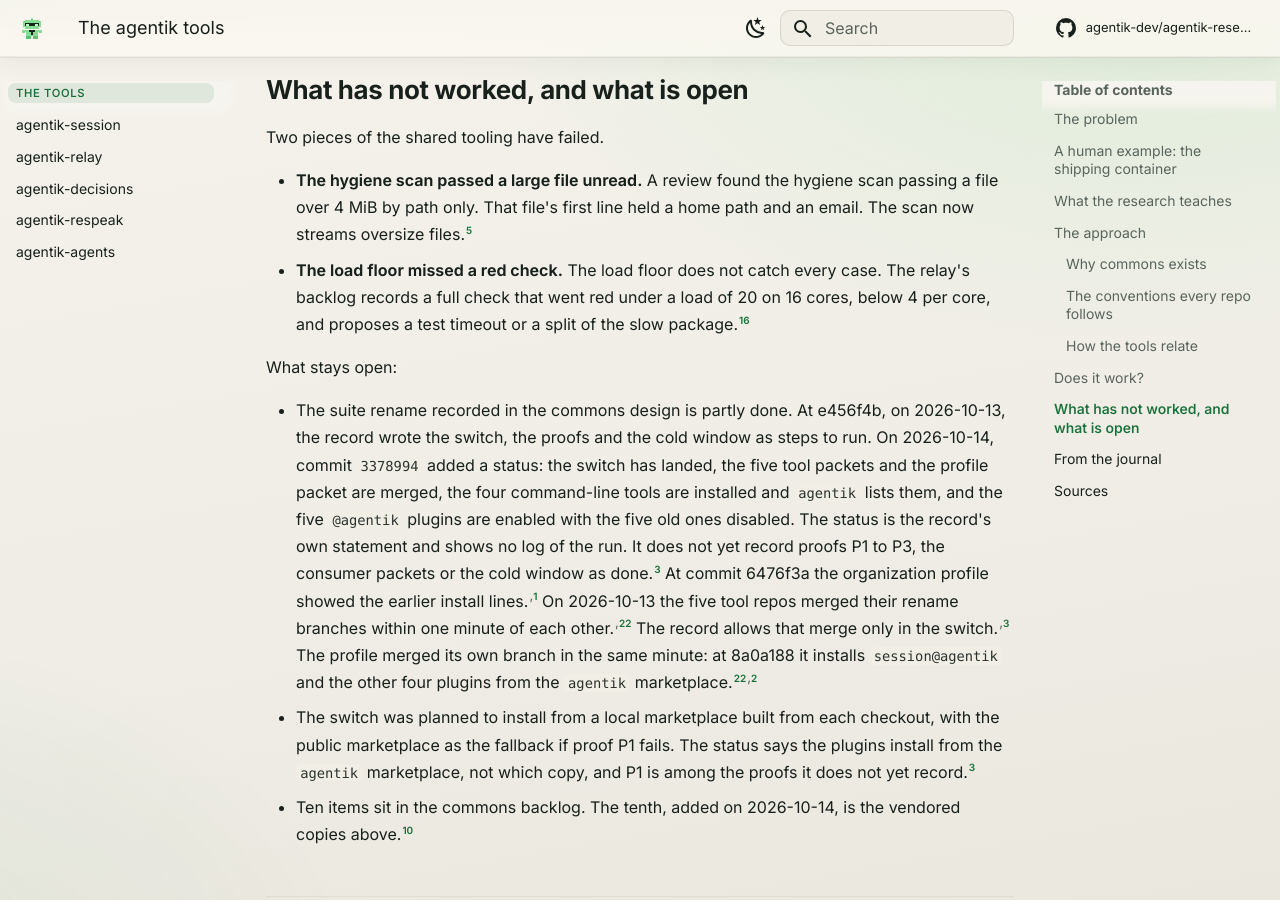
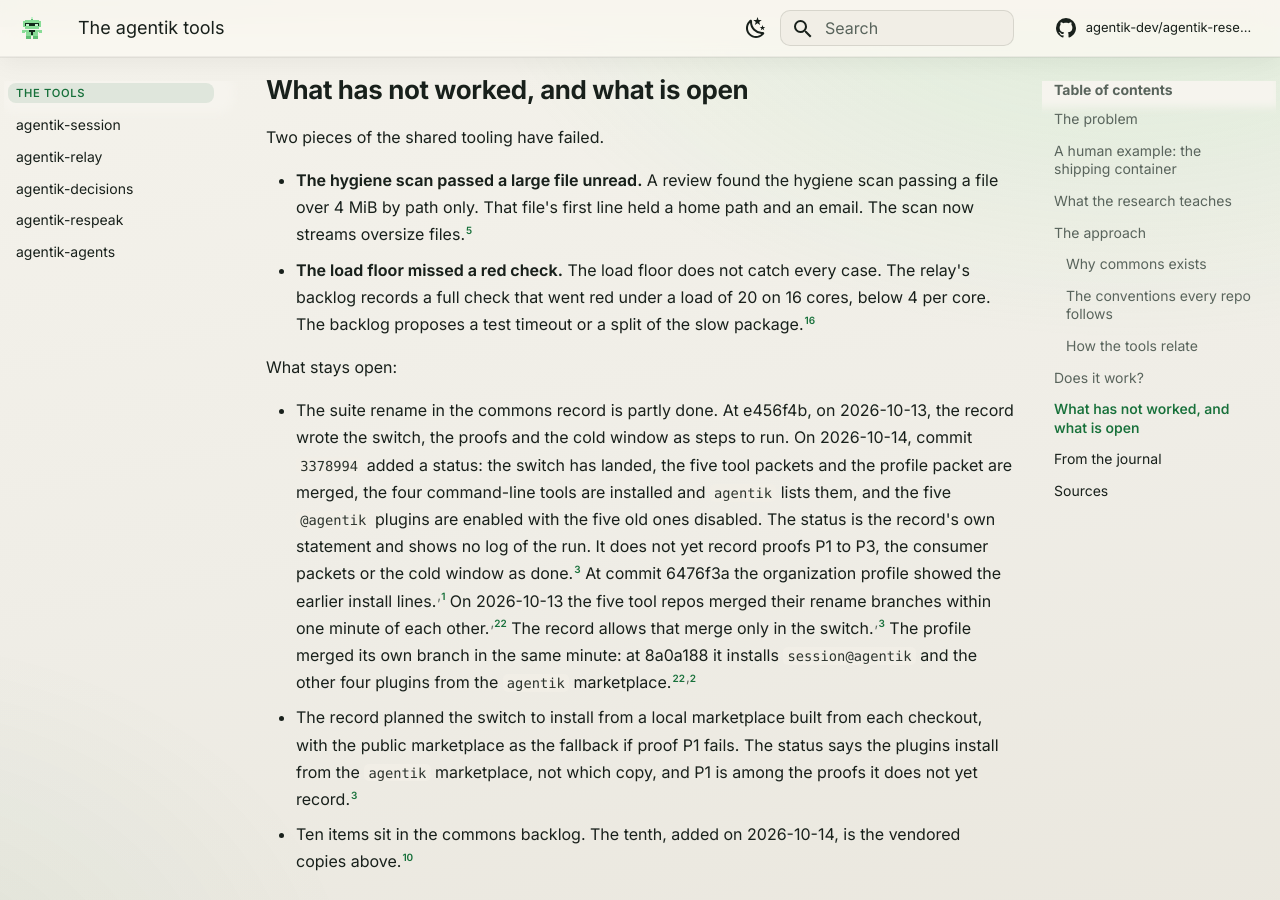
Before and after one commit to agentik-dev/agentik-research, an MkDocs documentation site: the page built from docs/tools/index.md, in a window 1280 px wide and 900 px high, scrolled down 5373 px. Built offline with MkDocs 1.6.1 and Material for MkDocs 9.7.7, drawn with Linux system fonts in a browser that asks for light colours; comment, search, counter and statistics services are not loaded; some of the changed text lies outside the part shown.

Commit message:
phase 6: the editor's pass on the suite page
Co-Authored-By: Claude Opus 5.5 <noreply@anthropic.com>
Claude-Session: https://claude.ai/code/session_01R5RHzc5egLvnAPkepxJvb8

```diff
--- a/docs/tools/index.md
+++ b/docs/tools/index.md
@@ -34,13 +34,13 @@ The shipping container's sizes were fixed before it went international, not befo
 
 The paper then estimates what containerisation did to trade. It follows product-level trade between 157 countries from 1962 to 1990. It times the effect from the year both countries of a pair first handled cargo through container ports or rail. For trade among rich countries, the abstract puts the cumulative average effect over 20 years at "about 700%". The body's benchmark estimates sum to 790 percent <span class="ev ev-measured">measured</span>. A free trade agreement raised trade 45 percent cumulatively, and joint GATT membership 285 percent.[^bernhofen]
 
-The figures are the working paper's; the abstract of the 2016 journal version states no percentage. The abstract and the body give different figures for one effect. Both hold for North-North trade only, and the paper reports smaller effects for other country pairs. Above all, the paper measures containerisation as a whole, container technology and its intermodal system, not the size standard alone. It describes the standard as a precondition and gives it no estimate of its own.[^bernhofen] The paper measures trade, not software. The suite borrows the shape, not the number. The commons record's status of 2026-10-14 says four of the tools are installed behind one front door command, `agentik <tool>`, and that `agentik` lists them; respeak has no command-line tool in this round.[^commonsrecord] All five follow one guide for names, verbs and exit codes.[^guide]
+The figures are the working paper's; the abstract of the 2016 journal version states no percentage. The abstract and the body give different figures for one effect. Both hold for North-North trade only, and the paper reports smaller effects for other country pairs. Above all, the paper measures containerisation as a whole, container technology and its intermodal system, not the size standard alone. It describes the standard as a precondition and gives it no estimate of its own.[^bernhofen] The paper measures trade, not software. The suite borrows the shape, not the number. The commons record's status of 2026-10-14 says four of the tools are installed behind one front door command, `agentik <tool>`, and that `agentik` lists them. The fifth, respeak, has no command-line tool in this round.[^commonsrecord] All five follow one guide for names, verbs and exit codes.[^guide]
 
 ## What the research teaches
 
 Part 1 supports the causes behind two of commons' rules, and sets a third beside a finding of another kind. It measures none of the rules themselves.
 
-- **Guards that match text miss other spellings.** <span class="ev ev-documented">documented</span> [Unattended runs and guardrails](../field/unattended-and-guardrails.md) finds that Claude Code's deny rules match command text, so `Bash(rm *)` misses `/bin/rm -rf`. It advises testing each guard with the absolute-path, `sh -c` and `git -C` spellings. The commons record found a weakness of the same kind in the relay's guards, below.
+- **Guards that match text miss other spellings.** <span class="ev ev-documented">documented</span> [Unattended runs and guardrails](../field/unattended-and-guardrails.md) finds that Claude Code's deny rules match command text, so `Bash(rm *)` misses `/bin/rm -rf`. It advises testing each guard with the absolute-path, `sh -c` and `git -C` spellings. The commons record finds a weakness of the same kind in the relay's guards, below.
 - **Tests fail under load.** <span class="ev ev-measured">measured</span> The same chapter cites a study in which 46.5 percent of 608 flaky tests were affected by computational resources, with CPU starvation worst. A load check is the relay's own rule, and the [Practices](../practices.md) page pairs the finding with the `bounded` wrapper.
 - **A refusal is unrun, never red.** <span class="ev ev-our-use">our use</span> The rule is the owner's.[^guide] [Review that ends](../field/review.md) sets it beside the measured finding that an outside signal beats self-correction. That study measured language models revising their own reasoning, not checks that refused to run.
 
@@ -95,12 +95,12 @@ Not measured: whether a tool beats the alternative it replaced, and whether one
 Two pieces of the shared tooling have failed.
 
 - **The hygiene scan passed a large file unread.** A review found the hygiene scan passing a file over 4 MiB by path only. That file's first line held a home path and an email. The scan now streams oversize files.[^commonstests]
-- **The load floor missed a red check.** The load floor does not catch every case. The relay's backlog records a full check that went red under a load of 20 on 16 cores, below 4 per core, and proposes a test timeout or a split of the slow package.[^relaynth]
+- **The load floor missed a red check.** The load floor does not catch every case. The relay's backlog records a full check that went red under a load of 20 on 16 cores, below 4 per core. The backlog proposes a test timeout or a split of the slow package.[^relaynth]
 
 What stays open:
 
-- The suite rename recorded in the commons design is partly done. At e456f4b, on 2026-10-13, the record wrote the switch, the proofs and the cold window as steps to run. On 2026-10-14, commit `3378994` added a status: the switch has landed, the five tool packets and the profile packet are merged, the four command-line tools are installed and `agentik` lists them, and the five `@agentik` plugins are enabled with the five old ones disabled. The status is the record's own statement and shows no log of the run. It does not yet record proofs P1 to P3, the consumer packets or the cold window as done.[^commonsrecord] At commit 6476f3a the organization profile showed the earlier install lines.[^profile] On 2026-10-13 the five tool repos merged their rename branches within one minute of each other.[^githeads] The record allows that merge only in the switch.[^commonsrecord] The profile merged its own branch in the same minute: at 8a0a188 it installs `session@agentik` and the other four plugins from the `agentik` marketplace.[^githeads][^profiler1]
-- The switch was planned to install from a local marketplace built from each checkout, with the public marketplace as the fallback if proof P1 fails. The status says the plugins install from the `agentik` marketplace, not which copy, and P1 is among the proofs it does not yet record.[^commonsrecord]
+- The suite rename in the commons record is partly done. At e456f4b, on 2026-10-13, the record wrote the switch, the proofs and the cold window as steps to run. On 2026-10-14, commit `3378994` added a status: the switch has landed, the five tool packets and the profile packet are merged, the four command-line tools are installed and `agentik` lists them, and the five `@agentik` plugins are enabled with the five old ones disabled. The status is the record's own statement and shows no log of the run. It does not yet record proofs P1 to P3, the consumer packets or the cold window as done.[^commonsrecord] At commit 6476f3a the organization profile showed the earlier install lines.[^profile] On 2026-10-13 the five tool repos merged their rename branches within one minute of each other.[^githeads] The record allows that merge only in the switch.[^commonsrecord] The profile merged its own branch in the same minute: at 8a0a188 it installs `session@agentik` and the other four plugins from the `agentik` marketplace.[^githeads][^profiler1]
+- The record planned the switch to install from a local marketplace built from each checkout, with the public marketplace as the fallback if proof P1 fails. The status says the plugins install from the `agentik` marketplace, not which copy, and P1 is among the proofs it does not yet record.[^commonsrecord]
 - Ten items sit in the commons backlog. The tenth, added on 2026-10-14, is the vendored copies above.[^commonsnth]
 
 ## From the journal
```
Also changed, not shown: other parts of docs/tools/index.md (+2 -2 lines).
